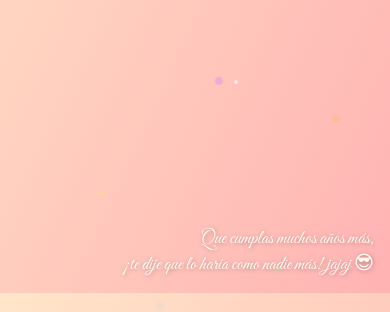
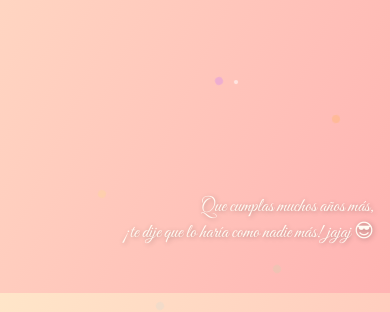
Before and after one commit to ELMASBOTDERD/ELMASBOTDERDgithub.io, a plain HTML site: page index.html in a window 390 px wide. Shown: the part 551-863 px from the top of the page. Drawn offline with Linux system fonts and the light colour scheme.

Commit message:
Update index.html

```diff
--- a/index.html
+++ b/index.html
@@ -134,7 +134,7 @@
       }
 
       .esquina {
-        bottom: 1rem;
+        bottom: 3rem;
         right: 1rem;
         font-size: var(--esquina-size);
       }
```
